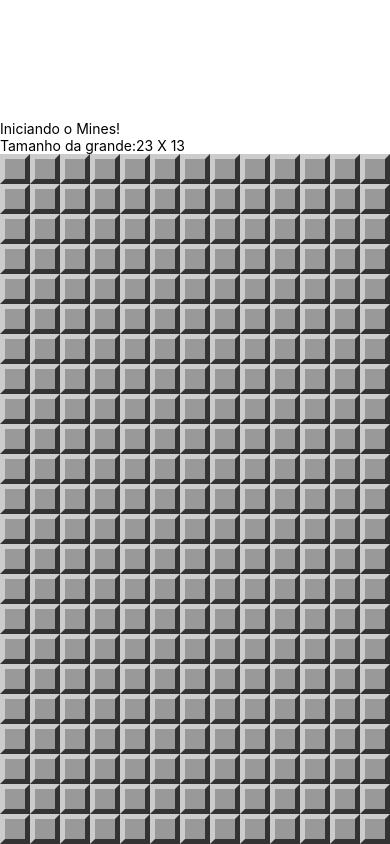
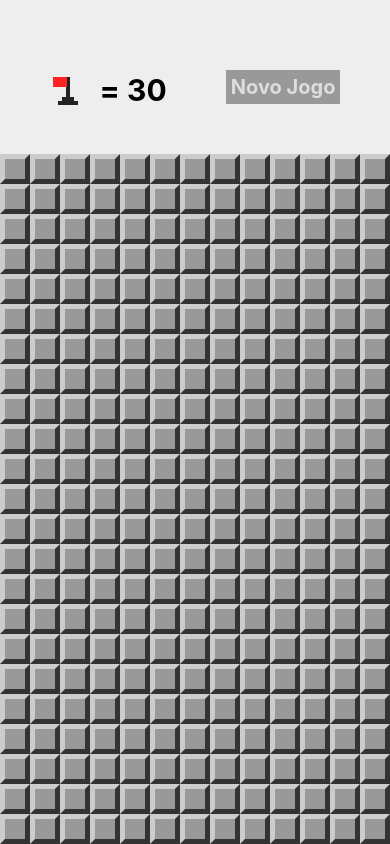
Before and after one commit to luizAlbuquerque0/Mines, a React Native app: screen / in a window 390 px wide. Built offline with nearby package versions, Linux system fonts and the light colour scheme.

Commit message:
feat: implementing header

```diff
--- a/src/App.js
+++ b/src/App.js
@@ -2,8 +2,9 @@
 import { Text, View, StyleSheet, Alert } from "react-native"
 import params from "./params";
 import Field from "./components/Field";
-import { createMinedBoard, cloneBoard, openField, hadExplosion, wonGame, showMines, invertFlag } from "./functions";
+import { createMinedBoard, cloneBoard, openField, hadExplosion, wonGame, showMines, invertFlag, flagsUsed } from "./functions";
 import MineField from "./components/MineField";
+import Header from "./components/Header";
 
 export default props => {
     const cols = params.getColumnsAmount();
@@ -45,12 +46,15 @@
         setWon(won);
     }
 
+    const newGame = ()=>{
+        setBoard(createMinedBoard(rows, cols, minesAmount));
+        setWon(false);
+        setLost(false);
+    }
+
     return(
         <View style={styles.container}>
-            <Text>Iniciando o Mines!</Text>
-            <Text>Tamanho da grande:
-                {params.getRowsAmount()} X {params.getColumnsAmount()}
-            </Text>
+           <Header flagsLeft={minesAmount - flagsUsed(board)} onNewGame={newGame}/>
             <View style={styles.board}>
                 <MineField board={board} onOpenField={onOpenField} onSelectField={onSelectField}/>
             </View>
--- /dev/null
+++ b/src/components/Header.js
@@ -0,0 +1,57 @@
+import React from "react";
+import { View, StyleSheet, Text, TouchableOpacity } from "react-native";
+import Flag from "./Flag";
+
+export default props =>{
+
+
+    return (
+        <View style={styles.container}>
+            <View style={styles.flagContainer}>
+                <TouchableOpacity style={styles.flagButton} onPress={props.onFlagPress}>
+                    <Flag bigger />
+                </TouchableOpacity>
+                <Text style={styles.flagsLeft}>
+                    = {props.flagsLeft}
+                </Text>
+            </View>
+            <TouchableOpacity style={styles.button} onPress={props.onNewGame}>
+                <Text style={styles.buttonLabel}>Novo Jogo</Text>
+            </TouchableOpacity>
+        </View>
+    )
+}
+
+const styles = StyleSheet.create({
+    container:{
+        flex:1,
+        flexDirection: 'row',
+        backgroundColor: "#EEE",
+        alignItems : "center",
+        justifyContent: 'space-around',
+        paddingTop: 20,
+        paddingHorizontal: 20
+    },
+    flagContainer:{
+        flexDirection: 'row'
+    },
+    flagButton:{
+        marginTop: 10,
+        minWidth: 30
+    },
+    flagsLeft:{
+        fontSize: 30,
+        fontWeight: 'bold',
+        paddingTop: 5,
+        marginLeft: 20,
+    },
+    button:{
+        backgroundColor: "#999",
+        padding: 5
+    },
+    buttonLabel:{
+        fontSize: 20,
+        color : "#DDD",
+        fontWeight: 'bold'
+    }
+})
--- a/src/functions.js
+++ b/src/functions.js
@@ -94,10 +94,12 @@
 const showMines = board => fields(board).filter(field => field.mined)
     .forEach(field => field.opened = true);
 
-    const invertFlag = (board, row, column) => {
-        const field = board[row][column]
-        field.flagged = !field.flagged;
-    }
+const invertFlag = (board, row, column) => {
+    const field = board[row][column]
+    field.flagged = !field.flagged;
+}
+
+const flagsUsed = board => fields(board).filter(field => field.flagged).length;
 
 export {
     createMinedBoard,
@@ -107,4 +109,5 @@
     wonGame,
     showMines,
     invertFlag,
+    flagsUsed
 };
```
